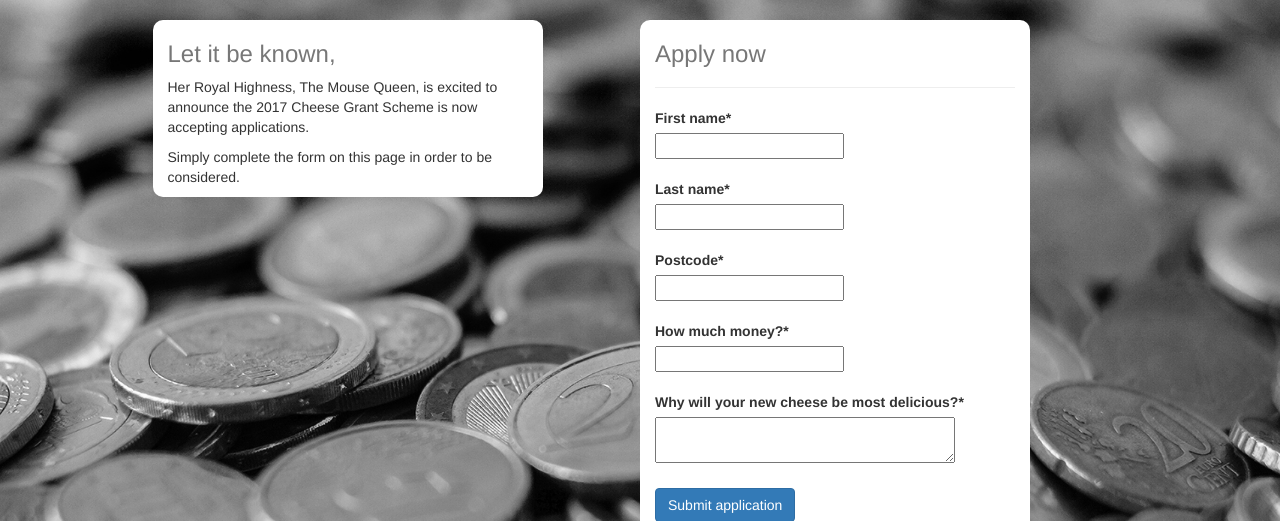
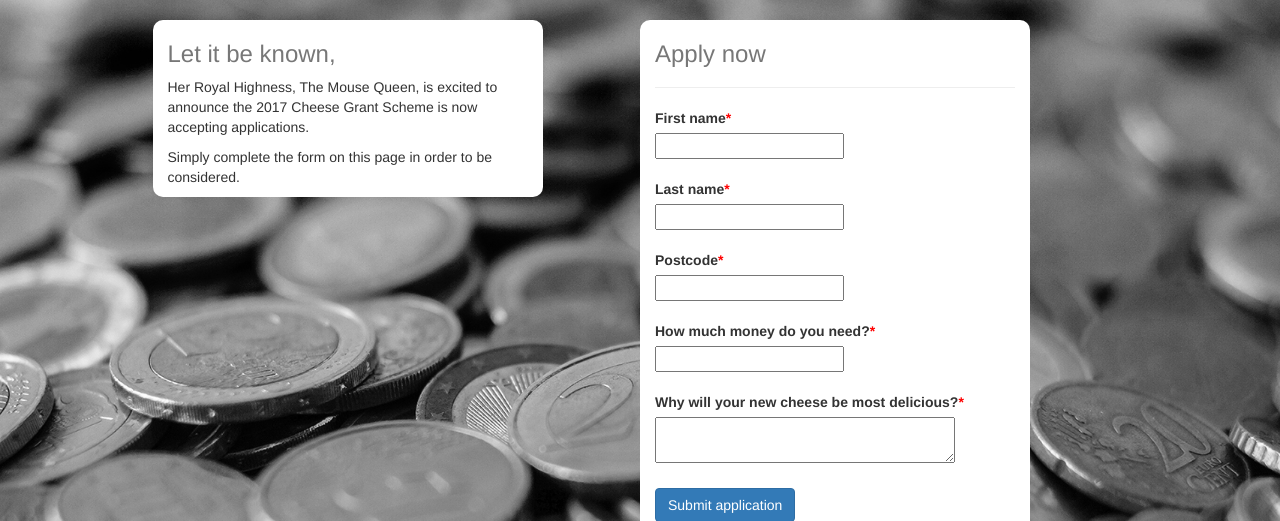
Before and after one commit to HappyTepid/Tech_Challenge, a Flask app: page / in a window 1280 px wide. Shown: the part 62-583 px from the top of the page. Run offline with Flask 2, Linux system fonts and the light colour scheme; some libraries are stand-ins or nearby versions.

Commit message:
Minor tweaks

```diff
--- a/app.py
+++ b/app.py
@@ -40,7 +40,7 @@ class grantApplication(FlaskForm):
     first_name = StringField('First name', validators=[DataRequired()])
     last_name = StringField('Last name', validators=[DataRequired()])
     postcode = StringField('Postcode', validators=[DataRequired(), Regexp('^(GIR ?0AA|[A-PR-UWYZ]([0-9]{1,2}|([A-HK-Y][0-9]([0-9ABEHMNPRV-Y])?)|[0-9][A-HJKPS-UW]) ?[0-9][ABD-HJLNP-UW-Z]{2})$', flags=re.IGNORECASE, message="Please enter a valid UK postcode!")])
-    money_amount = StringField('How much money?', validators=[DataRequired(), Regexp('^([0-9]+(\.[0-9]+)?|\.[0-9]+)$', message="Please enter a numeric amount")])
+    money_amount = StringField('How much money do you need?', validators=[DataRequired(), Regexp('^([0-9]+(\.[0-9]+)?|\.[0-9]+)$', message="Please enter a numeric amount")])
     deliciousness = TextAreaField('Why will your new cheese be most delicious?', validators=[DataRequired()])
 
 @app.route('/', methods=['GET', 'POST'])
--- a/templates/_formhelpers.html
+++ b/templates/_formhelpers.html
@@ -1,5 +1,5 @@
 {% macro render_field(field) %}
-  <dt>{{ field.label }}*
+  <dt>{{ field.label }}<span style="color:red;">*</span>
   <dd>{{ field(**kwargs)|safe }}
   {% if field.errors %}
     {% for error in field.errors %}
```
